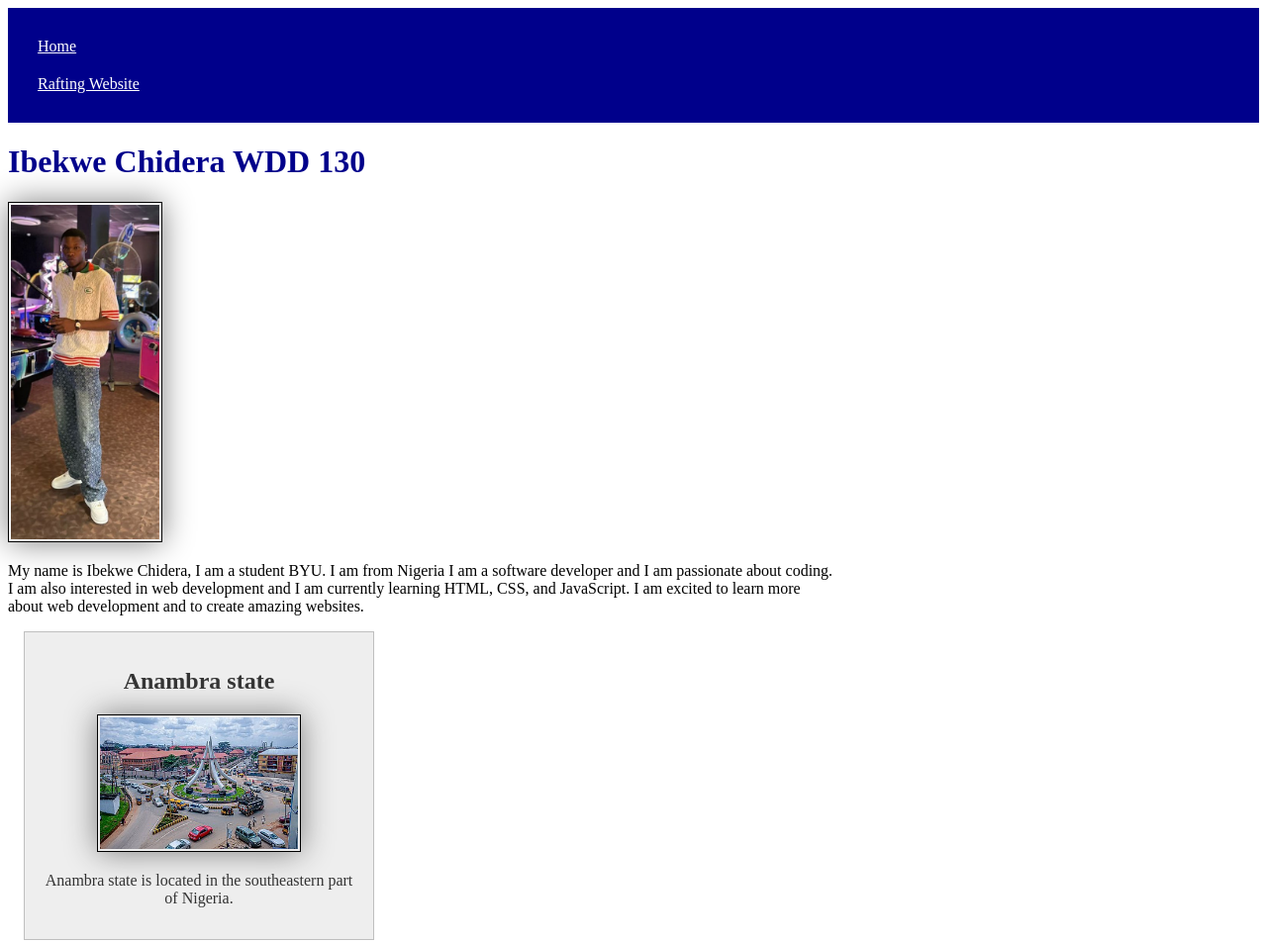
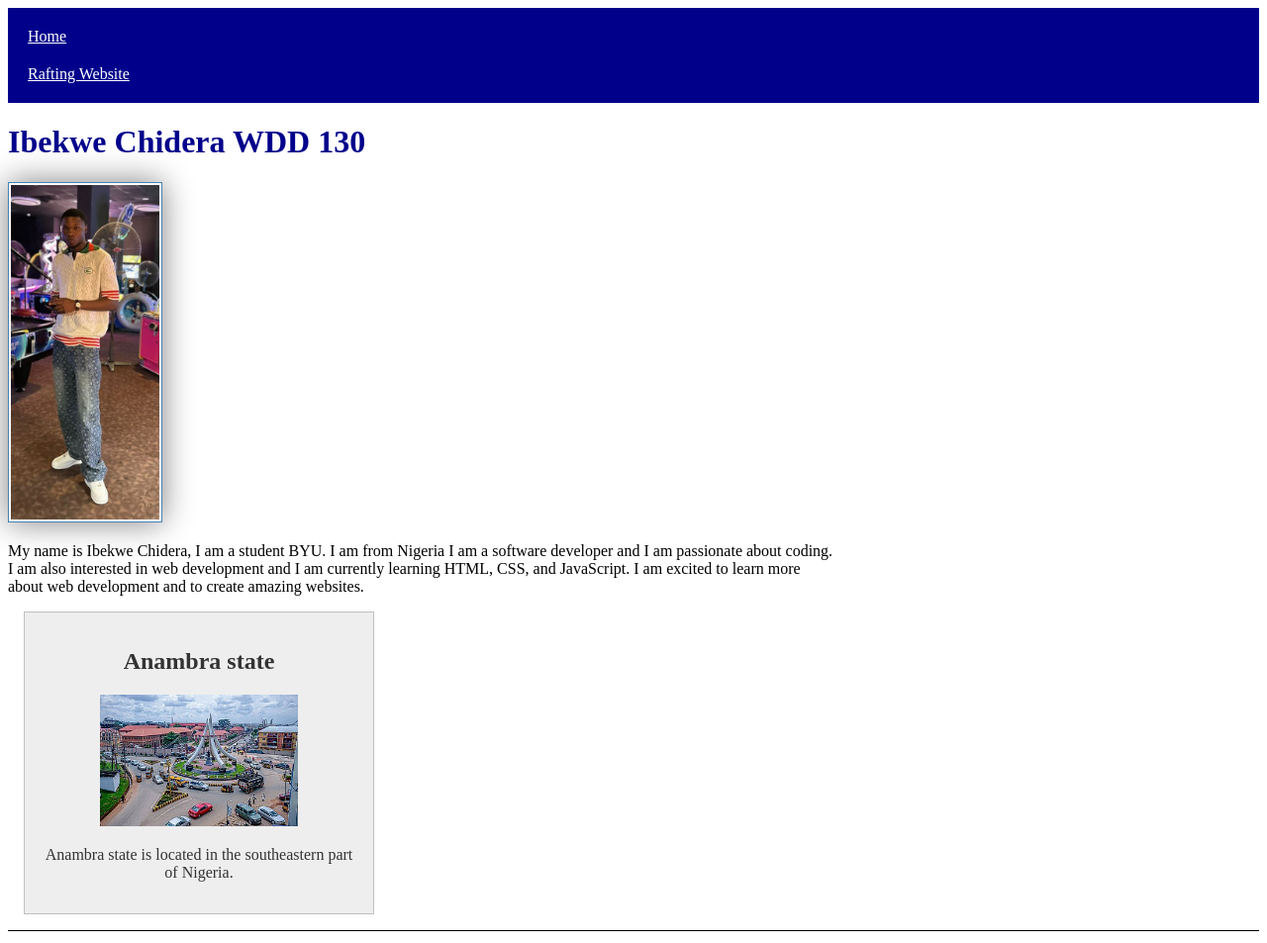
Before and after one commit to Kizitodev/wdd130, a plain HTML site: page index.html in a window 1280 px wide. Shown: the top 953 px of the page at 99% size. Drawn offline with Linux system fonts and the light colour scheme.

Commit message:
updated home page w2

```diff
--- a/index.html
+++ b/index.html
@@ -4,10 +4,9 @@
 <head>
     <meta charset="UTF-8">
     <meta name="viewport" content="width=device-width, initial-scale=1.0">
-    <meta name="Ibekwe chidera"
-      content="My name is Ibekwe chidera, This is web fundamentals, purposely to help me create good web page ">
-    <meta name="Ibekwe chidera" content="Ibekwe chidera">
-    <link rel="stylesheet" href="styles/style.css">
+    <meta name="description" content="Ibekwe Chidera WDD 130, web development, HTML, CSS">
+    <meta name="author" content="Ibekwe Chidera, WDD 130">
+    <link rel="stylesheet" href="styles/styles.css">
     <title> Ibekwe chidera WDD 130 </title>
 </head>
 
@@ -30,7 +29,7 @@
     </main>
     <aside>
         <h2>Anambra state</h2>
-        <img src="images/awka.jpg" alt=" awka">
+        <img src="images/awka.jpg" alt=" anambra state">
         <p>Anambra state is located in the southeastern part of Nigeria.</p>
     </aside>
     <footer>
@@ -39,6 +38,6 @@
 
 
 </body>
-.
+
 
 </html>
--- a/styles/style.css
+++ b/styles/styles.css
@@ -1,30 +1,27 @@
-nav{
+nav {
     background-color: darkblue;
     padding: 10px;
 }
+
 nav a {
     color: white;
     display: block;
-    margin: 20px;
+    padding: 10px;
 }
 
-h1{
+h1 {
     color: darkblue;
 }
-img{
-   width: 150px;
-   height: auto;
-   border: 1px solid black;
-   padding: 2px;
-   box-shadow: 0 0 30px gray;
-}
-p{
+
+p {
     padding: 10px;
 }
-main{
+
+main {
     max-width: 840px;
 }
-aside{
+
+aside {
     width: 20rem;
     margin: 1rem;
     border: 1px solid rgb(0 0 0 / 0.2);
@@ -42,13 +39,16 @@ aside img {
 main img {
     width: 150px;
     height: auto;
+    border: 1px solid steelblue;
+    padding: 2px;
+    box-shadow: 0 0 30px gray;
 }
 
 p {
     padding: 0;
 }
 
-footer{
+footer {
     margin-top: 15px;
     border-top: 1px solid #000;
     text-align: center;
```
